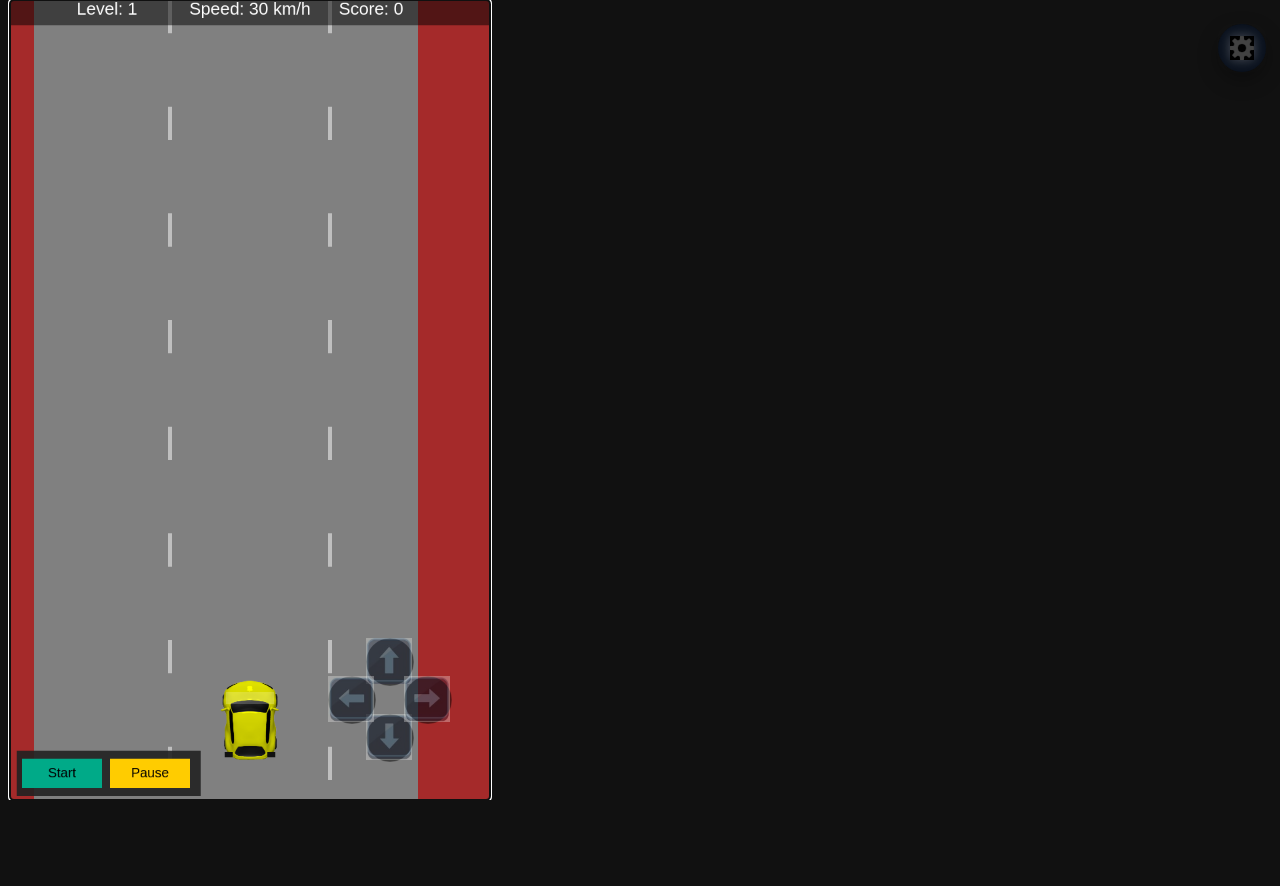
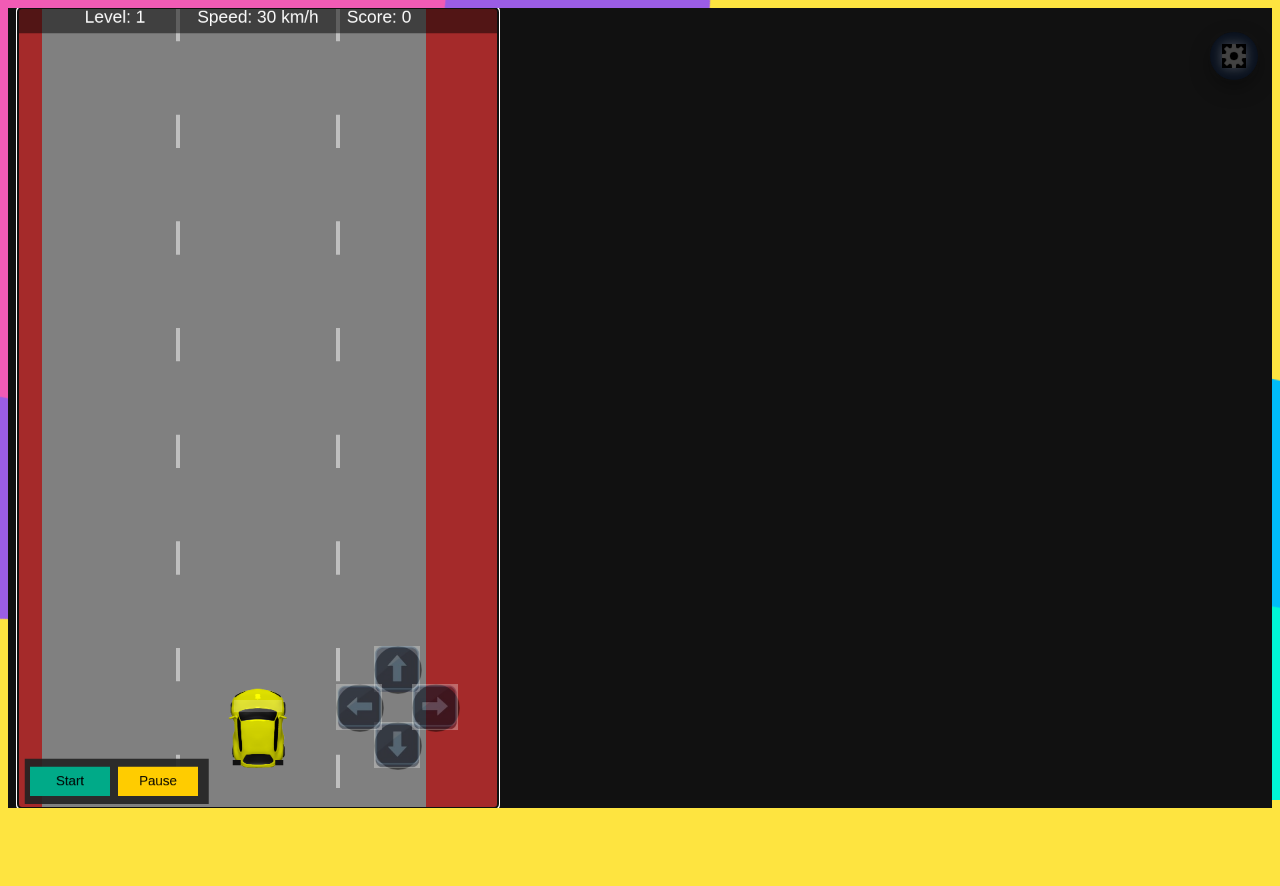
Before and after one commit to vibhore-pcplusa/road_fighter, a PHP site: page / in a window 1280 px wide. Before the commit the page ends 800 px from the top, so only its background shows below. Run offline with PHP 8.4, Linux system fonts and the light colour scheme; data comes from the database, SQL or seed files in the repository.

Commit message:
deleted explosion.gif and colourful moving svg background added.

```diff
--- a/index.php
+++ b/index.php
@@ -9,6 +9,40 @@
   <link rel="stylesheet" href="style.css?v=<?= time() ?>">
 </head>
 <body>
+  <svg preserveAspectRatio="xMidYMid slice" viewBox="10 10 80 80">
+    <defs>
+        <style>
+            @keyframes rotate {
+					 0% {
+                    transform: rotate(0deg);
+                }
+                100% {
+                    transform: rotate(360deg);
+                }
+            }
+            .out-top {
+                animation: rotate 20s linear infinite;
+                transform-origin: 13px 25px;
+            }
+            .in-top {
+                animation: rotate 10s linear infinite;
+                transform-origin: 13px 25px;
+            }
+            .out-bottom {
+                animation: rotate 25s linear infinite;
+                transform-origin: 84px 93px;
+            }
+            .in-bottom {
+                animation: rotate 15s linear infinite;
+                transform-origin: 84px 93px;
+            }
+        </style>
+    </defs>
+    <path fill="#9b5de5" class="out-top" d="M37-5C25.1-14.7,5.7-19.1-9.2-10-28.5,1.8-32.7,31.1-19.8,49c15.5,21.5,52.6,22,67.2,2.3C59.4,35,53.7,8.5,37-5Z"/>
+    <path fill="#f15bb5" class="in-top" d="M20.6,4.1C11.6,1.5-1.9,2.5-8,11.2-16.3,23.1-8.2,45.6,7.4,50S42.1,38.9,41,24.5C40.2,14.1,29.4,6.6,20.6,4.1Z"/>
+    <path fill="#00bbf9" class="out-bottom" d="M105.9,48.6c-12.4-8.2-29.3-4.8-39.4.8-23.4,12.8-37.7,51.9-19.1,74.1s63.9,15.3,76-5.6c7.6-13.3,1.8-31.1-2.3-43.8C117.6,63.3,114.7,54.3,105.9,48.6Z"/>
+    <path fill="#00f5d4" class="in-bottom" d="M102,67.1c-9.6-6.1-22-3.1-29.5,2-15.4,10.7-19.6,37.5-7.6,47.8s35.9,3.9,44.5-12.5C115.5,92.6,113.9,74.6,102,67.1Z"/>
+</svg>
   <div id="game-wrap">
     <div id="hudOverlay" class="hud-overlay">
       <button id="settingsToggle" class="settings-toggle" type="button" aria-label="Open shortcuts" aria-expanded="false">
--- a/style.css
+++ b/style.css
@@ -3,20 +3,19 @@
   height: 100%;
   overflow: hidden; /* disable horizontal and vertical scroll */
 }
+
 body {
-  font-family: Arial, sans-serif;
-  background: #222;
-  color: #eee;
-  margin: 0;
-  display: flex;
-  gap: 20px;
-  padding: 0; /* remove extra padding to avoid scrollbars */
-  align-items: center;
-  justify-content: center;
-  height: 100vh;
-  box-sizing: border-box;
+    height: 100vh;
+    box-sizing: border-box;
+    background-color: #fee440;
 }
-
+svg {
+    position: fixed;
+    top: 0;
+    left: 0;
+    width: 100%;
+    height: 100vh;
+}
 /* Game area */
 #game-wrap {
   position: relative;
```
Also changed, not shown: script.js (+50 -9 lines), assets/explosion.gif (deleted).
